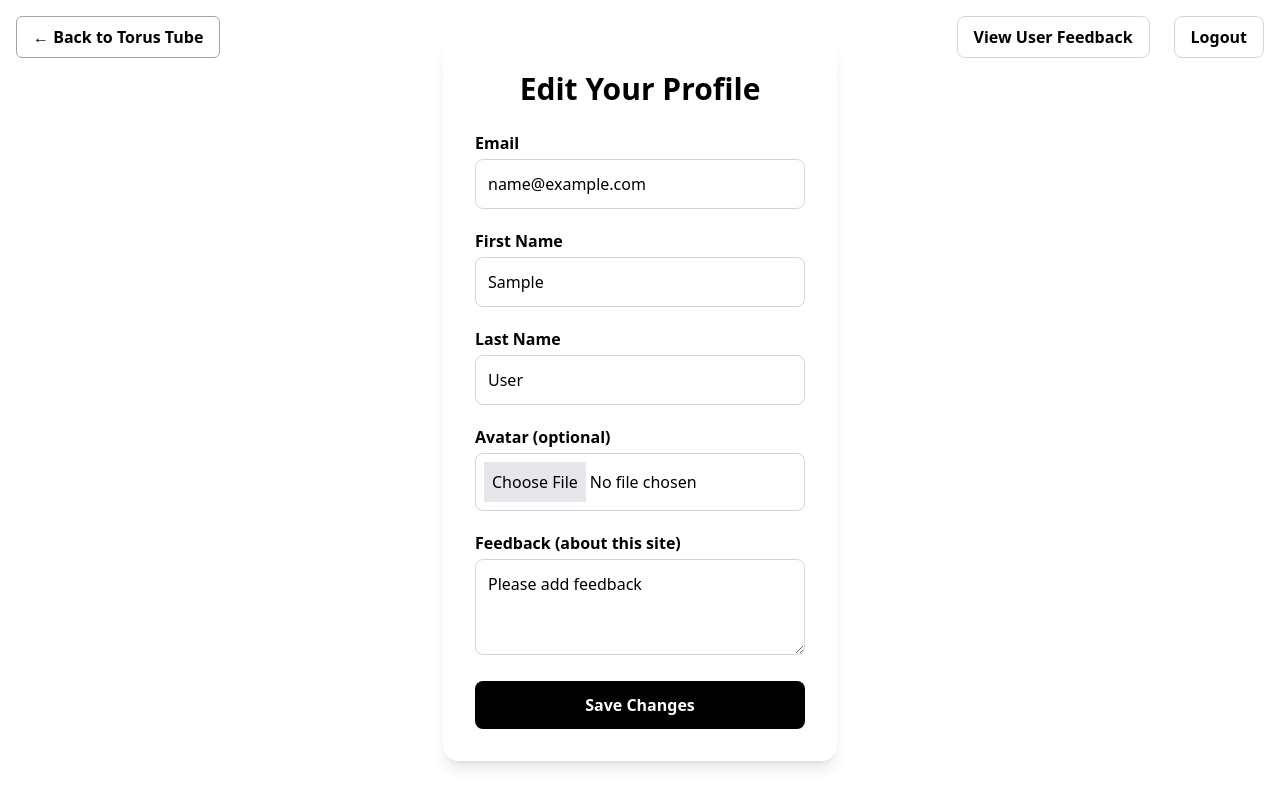
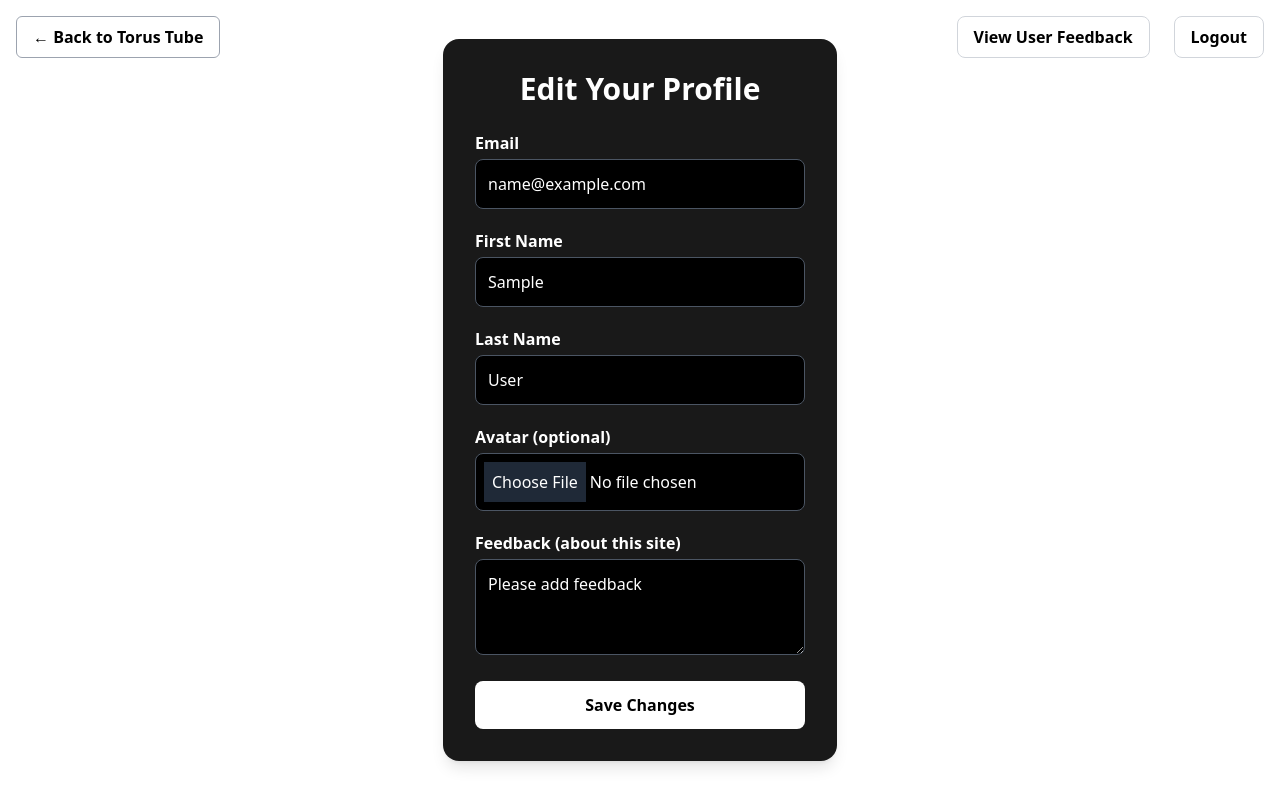
Before and after one commit to btwnTheLines/devjourney, a Django app: page /edit_profile/ in a window 1280 px wide. Run offline with Django 5.2, Linux system fonts and the light colour scheme; the visitor is signed in with stand-in values (Sample User, id 1); some libraries are stand-ins or nearby versions.

Commit message:
Update edit_profile.html - swap black and white

```diff
--- a/app_profiles/templates/app_profiles/edit_profile.html
+++ b/app_profiles/templates/app_profiles/edit_profile.html
@@ -5,8 +5,8 @@
 
 {% block content %}
 <div class="flex flex-col justify-center px-4">
-    <div class="w-full max-w-md bg-white/90 backdrop-blur-md rounded-2xl p-8 shadow-lg mx-auto">
-        <h1 class="text-3xl font-bold mb-6 text-center text-black">Edit Your Profile</h1>
+    <div class="w-full max-w-md bg-black/90 backdrop-blur-md rounded-2xl p-8 shadow-lg mx-auto">
+        <h1 class="text-3xl font-bold mb-6 text-center text-white">Edit Your Profile</h1>
 
         <form method="post" enctype="multipart/form-data" class="space-y-5">
             {% csrf_token %}
@@ -15,64 +15,64 @@
 
             <!-- Email -->
             <div>
-                <label for="{{ user_form.email.id_for_label }}" class="block font-semibold mb-1 text-black">Email</label>
+                <label for="{{ user_form.email.id_for_label }}" class="block font-semibold mb-1 text-white">Email</label>
                 <input type="email" name="{{ user_form.email.name }}" id="{{ user_form.email.id_for_label }}"
-                       class="w-full p-3 border border-gray-300 rounded-lg bg-white text-black placeholder-gray-400 focus:outline-none focus:ring-2 focus:ring-black"
+                       class="w-full p-3 border border-gray-600 rounded-lg bg-black text-white placeholder-gray-400 focus:outline-none focus:ring-2 focus:ring-white"
                        value="{{ user_form.email.value }}" placeholder="Enter email">
                 {% for error in user_form.email.errors %}
-                    <p class="text-red-600 text-sm mt-1">{{ error }}</p>
+                    <p class="text-red-400 text-sm mt-1">{{ error }}</p>
                 {% endfor %}
             </div>
 
             <!-- First Name -->
             <div>
-                <label for="{{ user_form.first_name.id_for_label }}" class="block font-semibold mb-1 text-black">First Name</label>
+                <label for="{{ user_form.first_name.id_for_label }}" class="block font-semibold mb-1 text-white">First Name</label>
                 <input type="text" name="{{ user_form.first_name.name }}" id="{{ user_form.first_name.id_for_label }}"
-                       class="w-full p-3 border border-gray-300 rounded-lg bg-white text-black placeholder-gray-400 focus:outline-none focus:ring-2 focus:ring-black"
+                       class="w-full p-3 border border-gray-600 rounded-lg bg-black text-white placeholder-gray-400 focus:outline-none focus:ring-2 focus:ring-white"
                        value="{{ user_form.first_name.value }}" placeholder="Enter first name">
                 {% for error in user_form.first_name.errors %}
-                    <p class="text-red-600 text-sm mt-1">{{ error }}</p>
+                    <p class="text-red-400 text-sm mt-1">{{ error }}</p>
                 {% endfor %}
             </div>
 
             <!-- Last Name -->
             <div>
-                <label for="{{ user_form.last_name.id_for_label }}" class="block font-semibold mb-1 text-black">Last Name</label>
+                <label for="{{ user_form.last_name.id_for_label }}" class="block font-semibold mb-1 text-white">Last Name</label>
                 <input type="text" name="{{ user_form.last_name.name }}" id="{{ user_form.last_name.id_for_label }}"
-                       class="w-full p-3 border border-gray-300 rounded-lg bg-white text-black placeholder-gray-400 focus:outline-none focus:ring-2 focus:ring-black"
+                       class="w-full p-3 border border-gray-600 rounded-lg bg-black text-white placeholder-gray-400 focus:outline-none focus:ring-2 focus:ring-white"
                        value="{{ user_form.last_name.value }}" placeholder="Enter last name">
                 {% for error in user_form.last_name.errors %}
-                    <p class="text-red-600 text-sm mt-1">{{ error }}</p>
+                    <p class="text-red-400 text-sm mt-1">{{ error }}</p>
                 {% endfor %}
             </div>
 
             <!-- Avatar -->
             <div>
-                <label for="{{ profile_form.avatar.id_for_label }}" class="block font-semibold mb-1 text-black">Avatar (optional)</label>
+                <label for="{{ profile_form.avatar.id_for_label }}" class="block font-semibold mb-1 text-white">Avatar (optional)</label>
                 <input type="file" name="{{ profile_form.avatar.name }}" id="{{ profile_form.avatar.id_for_label }}"
-                       class="w-full p-2 border border-gray-300 rounded-lg bg-white text-black file:bg-gray-200 file:text-black file:border-none file:p-2 hover:file:bg-gray-300">
+                       class="w-full p-2 border border-gray-600 rounded-lg bg-black text-white file:bg-gray-800 file:text-white file:border-none file:p-2 hover:file:bg-gray-700">
                 {% if profile_form.instance.avatar %}
                     <img src="{{ profile_form.instance.avatar.url }}" alt="Avatar"
-                         class="mt-2 w-32 h-32 rounded-full object-cover border">
+                         class="mt-2 w-32 h-32 rounded-full object-cover border border-gray-600">
                 {% endif %}
                 {% for error in profile_form.avatar.errors %}
-                    <p class="text-red-600 text-sm mt-1">{{ error }}</p>
+                    <p class="text-red-400 text-sm mt-1">{{ error }}</p>
                 {% endfor %}
             </div>
 
             <!-- Feedback -->
             <div>
-                <label for="{{ profile_form.feedback.id_for_label }}" class="block font-semibold mb-1 text-black">Feedback (about this site)</label>
+                <label for="{{ profile_form.feedback.id_for_label }}" class="block font-semibold mb-1 text-white">Feedback (about this site)</label>
                 <textarea name="{{ profile_form.feedback.name }}" id="{{ profile_form.feedback.id_for_label }}"
-                          class="w-full p-3 border border-gray-300 rounded-lg bg-white text-black placeholder-gray-400 focus:outline-none focus:ring-2 focus:ring-black h-24"
+                          class="w-full p-3 border border-gray-600 rounded-lg bg-black text-white placeholder-gray-400 focus:outline-none focus:ring-2 focus:ring-white h-24"
                           placeholder="Share your feedback about the site">{{ profile_form.feedback.value }}</textarea>
                 {% for error in profile_form.feedback.errors %}
-                    <p class="text-red-600 text-sm mt-1">{{ error }}</p>
+                    <p class="text-red-400 text-sm mt-1">{{ error }}</p>
                 {% endfor %}
             </div>
 
             <button type="submit"
-                    class="w-full bg-black text-white p-3 rounded-lg font-semibold hover:bg-gray-800 transition-colors">
+                    class="w-full bg-white text-black p-3 rounded-lg font-semibold hover:bg-gray-200 transition-colors">
                 Save Changes
             </button>
         </form>
```
